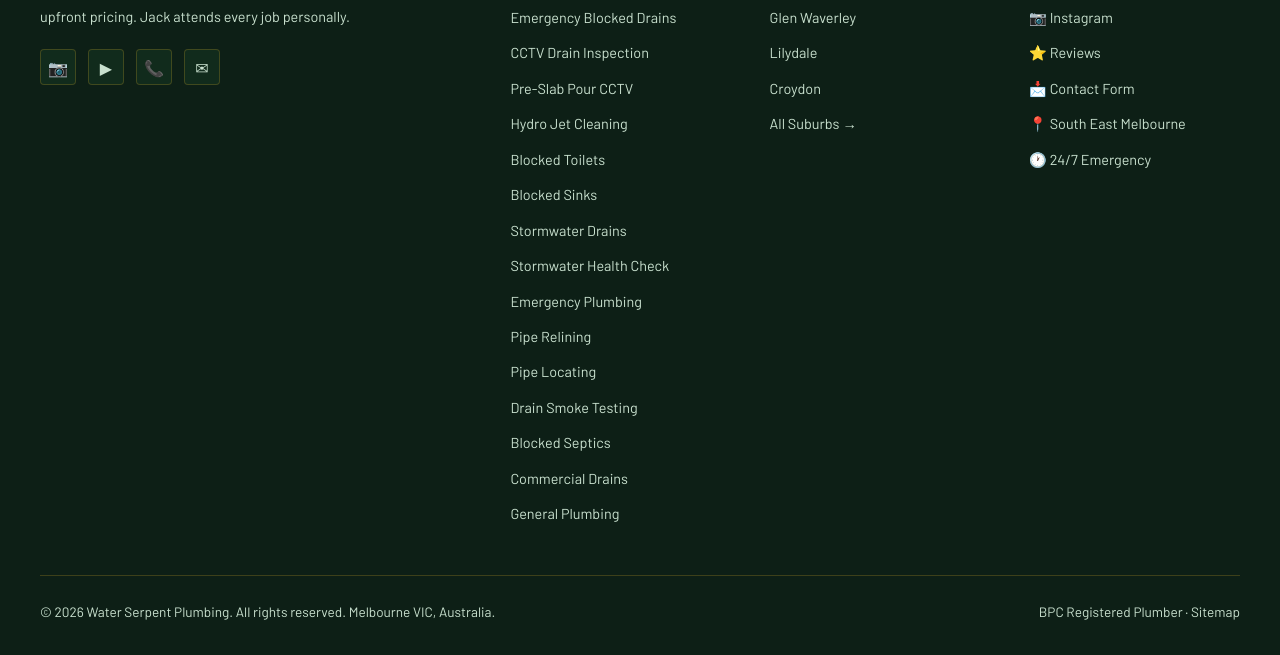
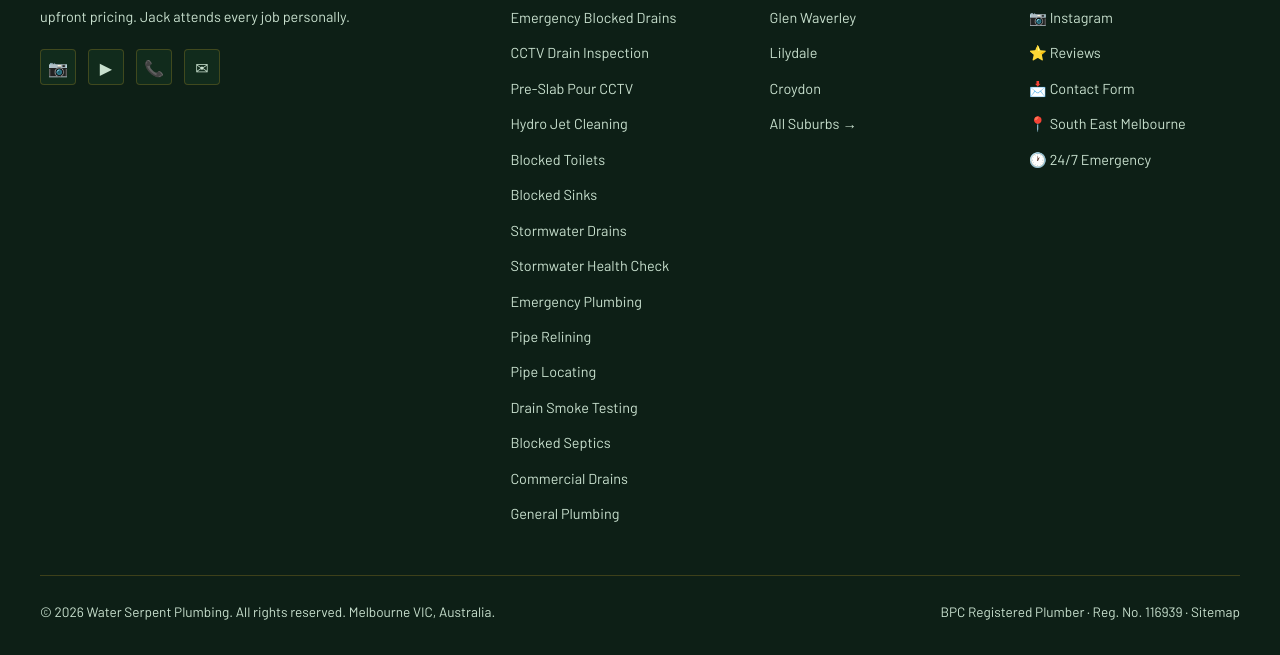
Before and after one commit to jackjamesschroeder1993-tech/Waterserpent, a plain HTML site: page blocked-sewer-drain.html in a window 1280 px wide. Shown: the part 8796-9451 px from the top of the page. Drawn offline with nearby package versions, Linux system fonts and the light colour scheme; a web font is replaced by a local one.

Commit message:
Footer: add BPC registration number
Co-Authored-By: Claude Fable 5.2 <noreply@anthropic.com>
Claude-Session: https://claude.ai/code/session_014wdVrfXxwkcWEkgTqQWwNG

```diff
--- a/blocked-sewer-drain.html
+++ b/blocked-sewer-drain.html
@@ -428,7 +428,7 @@
   </div>
   <div class="footer-bottom">
     <div>© 2026 Water Serpent Plumbing. All rights reserved. Melbourne VIC, Australia.</div>
-    <div>BPC Registered Plumber · <a href="sitemap.xml">Sitemap</a></div>
+    <div>BPC Registered Plumber · Reg. No. 116939 · <a href="sitemap.xml">Sitemap</a></div>
   </div>
 </footer>
 <a href="tel:0425226636" id="call-sticky">📞 Tap to Call · 0425 226 636</a>
```
